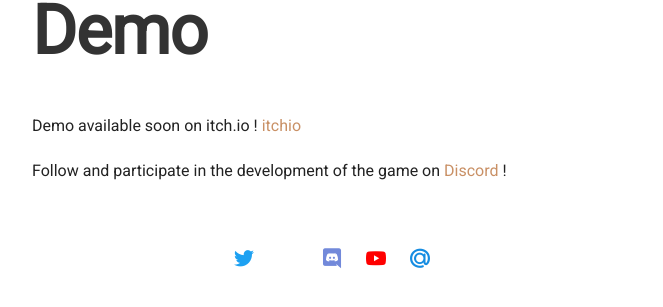
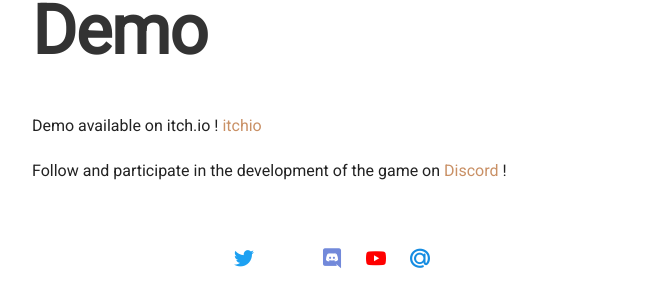
Before and after one commit to fxgenstudio/fxgenstudio-website, a Jekyll site: the page built from projects/proj-nexusstorm.md, in a window 1280 px wide and 900 px high, scrolled down 3866 px. Shown: the part 486-793 px from the top of the window, without its empty margins (308-971 px from the left). Built offline with Jekyll 4.4.1, drawn with Linux system fonts in a browser that asks for light colours; nearby versions of some CDN libraries; some web fonts are replaced.

Commit message:
fix: demo available

```diff
--- a/projects/proj-nexusstorm.md
+++ b/projects/proj-nexusstorm.md
@@ -48,7 +48,7 @@ At the end of each level, there are bonus stages which award the player points f
 
 # Demo
 
-Demo available soon on itch.io !
+Demo available on itch.io !
 [itchio](https://fxgenstudio.itch.io/nexus-storm)
 
 
```
Also changed, not shown: assets/img/projects/proj-nexusstorm/NexusStorm_QRCODE.png (added), assets/img/projects/proj-nexusstorm/player.png (added).
